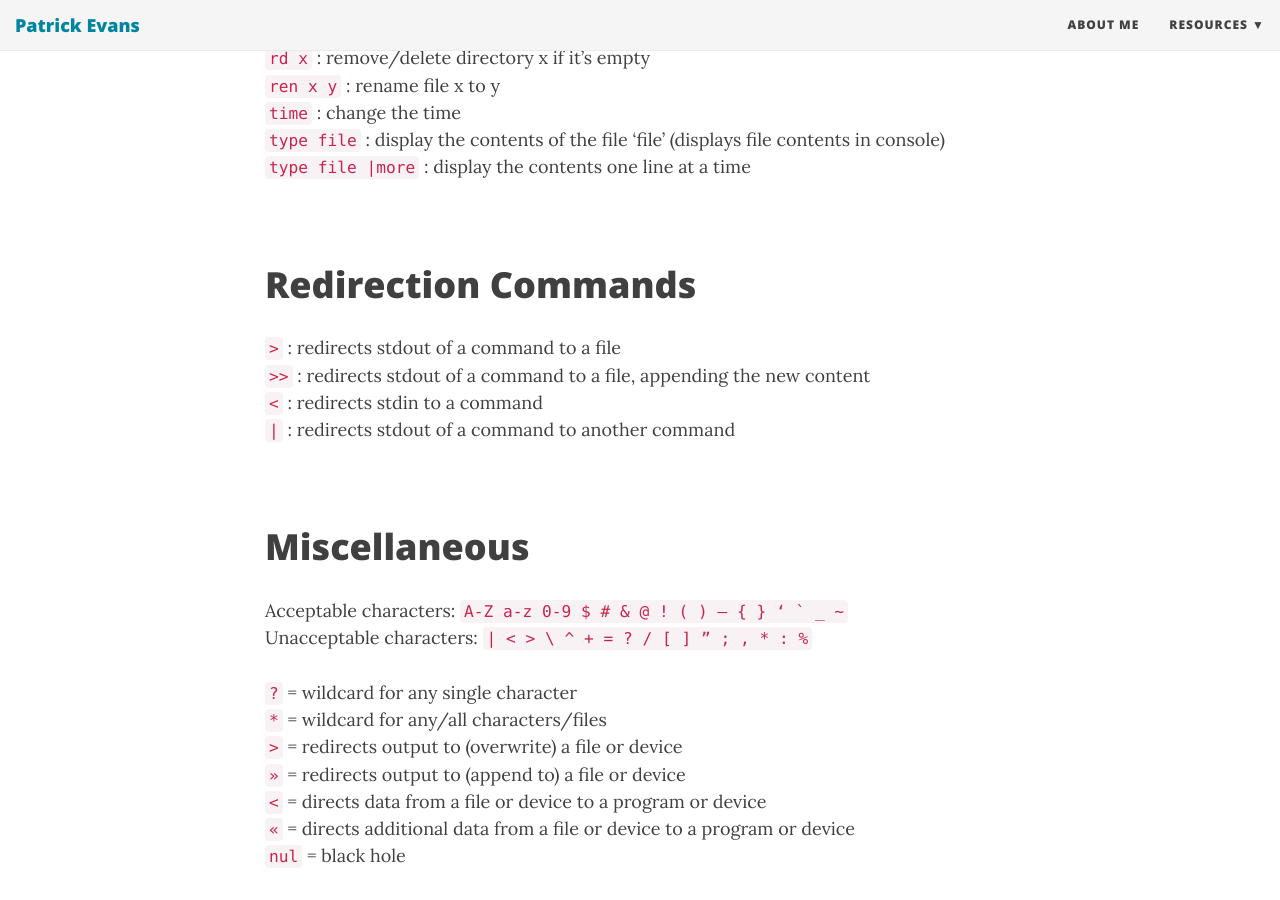
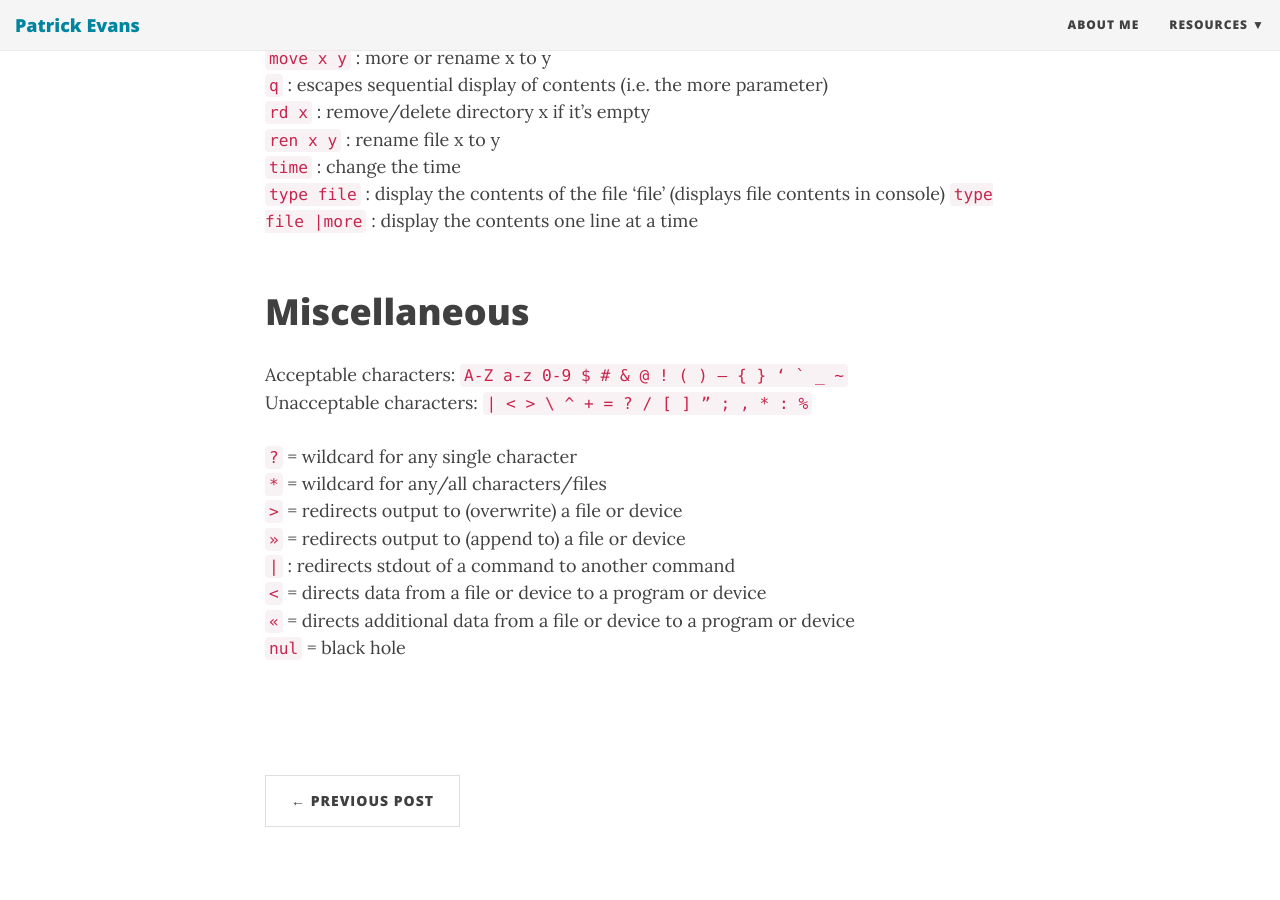
Before and after one commit to patevs/old_blog, a Jekyll site: the page built from _posts/2017-12-02-command-line.md, in a window 1280 px wide and 900 px high, scrolled down 1953 px. Built offline with Jekyll 4.4.1, drawn with Linux system fonts in a browser that asks for light colours; nearby versions of some CDN libraries.

Commit message:
check format_ on cmd and hello-world _post

````diff
--- a/_posts/2017-12-02-command-line.md
+++ b/_posts/2017-12-02-command-line.md
@@ -49,25 +49,20 @@ __Ex:__ (D:\games\galaga.exe C:\programs[\awesome.exe]), [ ] = optional<br>
 `echo` : send command line input to display (by default)<br>
 `echo sometext » somefile.txt` : append line(s) of text to any file<br>
 `echo sometext > somefile.txt` : overwrites file with sometext<br>
+<br>
 `erase` : delete/erase<br>
 `exit` : exit the command prompt<br>
 `filename.txt` : opens filename.txt in current directory in default .txt program<br>
 `format z:` : format z drive __Ex:__ use to format a disc or flash drive<br>
+<br>
 `mkdir x` : make directory x in current directory<br>
 `move x y` : more or rename x to y<br>
 `q` : escapes sequential display of contents (i.e. the more parameter)<br>
 `rd x` : remove/delete directory x if it’s empty<br>
 `ren x y` : rename file x to y<br>
 `time` : change the time<br>
-`type file` : display the contents of the file ‘file’ (displays file contents in console)<br>
-`type file |more` : display the contents one line at a time<br>
-<br>
-<br>
-# Redirection Commands
-`>` : redirects stdout of a command to a file<br>
-`>>` : redirects stdout of a command to a file, appending the new content<br>
-`<` : redirects stdin to a command<br>
-`|` : redirects stdout of a command to another command<br>
+`type file` : display the contents of the file ‘file’ (displays file contents in console)
+`type file |more` : display the contents one line at a time
 <br>
 <br>
 # Miscellaneous
@@ -78,8 +73,10 @@ Unacceptable characters: ```| < > \ ^ + = ? / [ ] ” ; , * : %```<br>
 `*` = wildcard for any/all characters/files<br>
 `>` = redirects output to (overwrite) a file or device<br>
 `»` = redirects output to (append to) a file or device<br>
+`|` : redirects stdout of a command to another command<br>
 `<` = directs data from a file or device to a program or device<br>
 `«` = directs additional data from a file or device to a program or device<br>
 `nul` = black hole<br>
+<br>
 
 <br>
````
